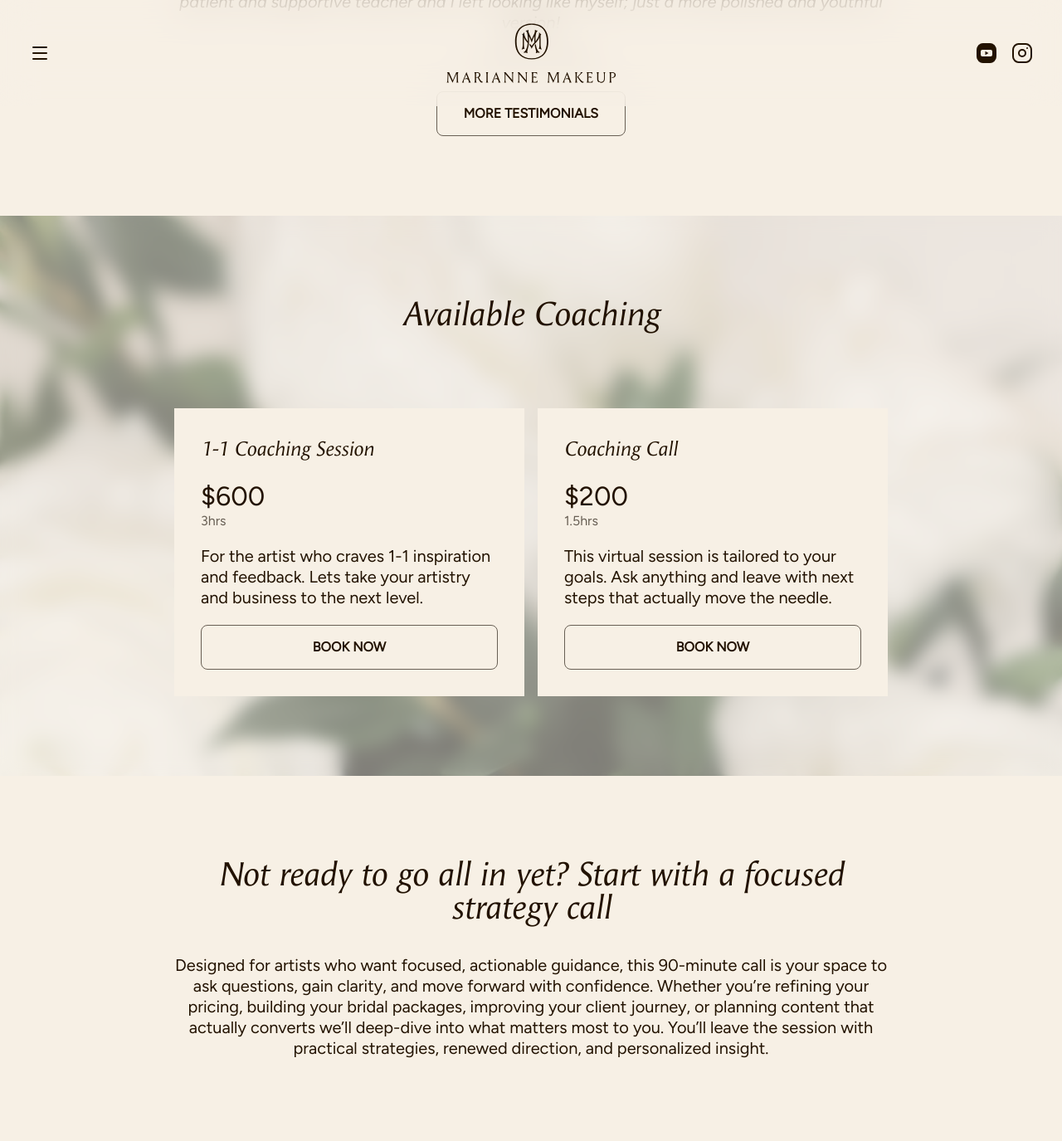
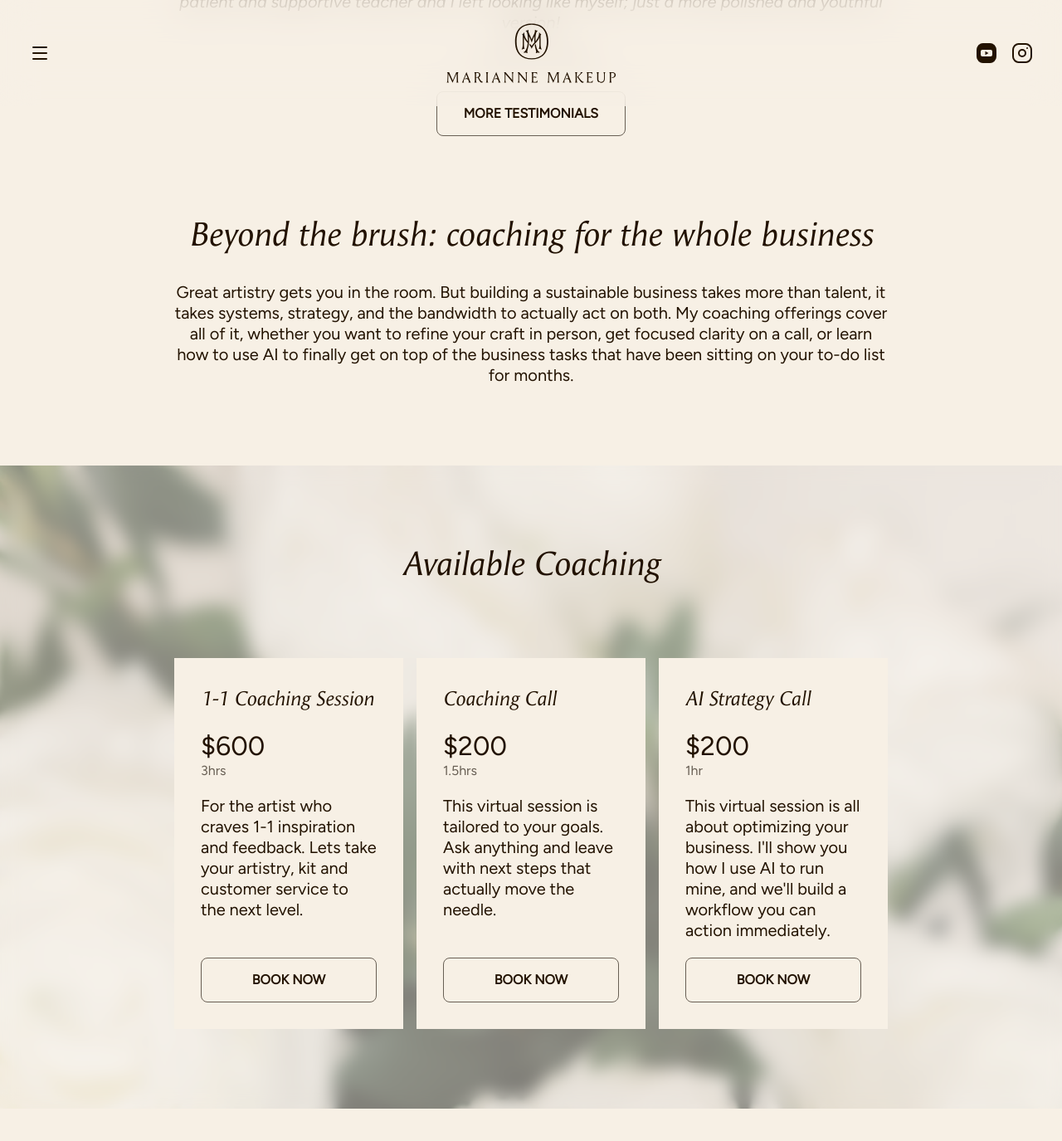
Before and after one commit to mariannemoore/mariannemoore.github.io, a Jekyll site: the page built from coaching.md, in a window 1280 px wide and 1400 px high, scrolled down 2207 px. Shown: the top 1375 px of the window at 83% size. Built offline with Jekyll 4.4.1, drawn with Linux system fonts in a browser that asks for light colours.

Commit message:
Add AI Strategy Call card and intro section to coaching page
Co-Authored-By: Claude Opus 4.7 <noreply@anthropic.com>

```diff
--- a/_data/pages/coaching.yml
+++ b/_data/pages/coaching.yml
@@ -4,9 +4,11 @@ callout-2: This isn’t just about makeup, it’s about building a sustainable,
 content-2: In the 1-1 coaching  session, we’ll spend 3 hrs together working through <span>essential</span> techniques, problem-solving strategies, kit must-haves, and best practices for hygiene and sanitation. Together, we’ll build a look step-by-step, giving you access to my full professional kit and real-time guidance throughout. You’ll also receive support in capturing content to grow your brand, plus a curated PDF of my most recommended products to help you build your dream kit. You’ll leave with new skills, renewed confidence and fresh content for your portfolio and socials.
 callout-3: Not ready to go all in yet? Start with a focused strategy call
 content-3: Designed for artists who want focused, actionable guidance, this 90-minute call is your space to ask questions, gain clarity, and move forward with confidence. Whether you’re refining your pricing, building your bridal packages, improving your client journey, or planning content that actually converts we’ll deep-dive into what matters most to you. You’ll leave the session with practical strategies, renewed direction, and personalized insight.
+callout-4: "Beyond the brush: coaching for the whole business"
+content-4: Great artistry gets you in the room. But building a sustainable business takes more than talent, it takes systems, strategy, and the bandwidth to actually act on both. My coaching offerings cover all of it, whether you want to refine your craft in person, get focused clarity on a call, or learn how to use AI to finally get on top of the business tasks that have been sitting on your to-do list for months.
 coaching:
   - title: 1-1 Coaching Session
-    content: For the artist who craves 1-1 inspiration and feedback. Lets take your artistry and business to the next level.
+    content: For the artist who craves 1-1 inspiration and feedback. Lets take your artistry, kit and customer service to the next level.
     price: $600
     time: 3hrs
     url: https://mariannemakeup.hbportal.co/public/artistcoaching/1-Lesson_Inquiry_Form
@@ -15,3 +17,8 @@ coaching:
     price: $200
     time: 1.5hrs
     url: https://mariannemakeup.hbportal.co/public/coachingcall
+  - title: AI Strategy Call
+    content: This virtual session is all about optimizing your business. I'll show you how I use AI to run mine, and we'll build a workflow you can action immediately.
+    price: $200
+    time: 1hr
+    url: https://mariannemakeup.hbportal.co/public/69ed90dbf3433300330e0b07
--- a/_sass/lessons/_lessons.scss
+++ b/_sass/lessons/_lessons.scss
@@ -3,14 +3,17 @@
     .full-width-block-content {
         display: flex;
         flex-wrap: wrap;
+        gap: 1em;
     }
 
     .lesson-card-1,
-    .lesson-card-2 {
-        flex: 50%;
+    .lesson-card-2,
+    .lesson-card-3 {
+        flex: 1 1 0;
+        min-width: 0;
 
         @media screen and (max-width: $breakpoint-small) {
-            flex: 100%;
+            flex: 1 1 100%;
         }
 
         .button-row a {
@@ -21,22 +24,13 @@
     .lesson-card-inner {
         padding: $measure;
         background-color: $color-background;
-    }
+        height: 100%;
+        box-sizing: border-box;
+        display: flex;
+        flex-direction: column;
 
-    .lesson-card-1 .lesson-card-inner {
-        margin-right: 0.5em;
-
-        @media screen and (max-width: $breakpoint-small) {
-            margin: 0;
-            margin-bottom: 1em;
-        }
-    }
-
-    .lesson-card-2 .lesson-card-inner {
-        margin-left: 0.5em;
-
-        @media screen and (max-width: $breakpoint-small) {
-            margin: 0;
+        .button-row {
+            margin-top: auto;
         }
     }
 
--- a/coaching.md
+++ b/coaching.md
@@ -62,6 +62,12 @@ content=site.data.pages.coaching.content-2
 
 {% include lessons/testimonial-block.html testimonial=1 %}
 
+{%
+include content-block.html
+h2=site.data.pages.coaching.callout-4
+content=site.data.pages.coaching.content-4
+%}
+
 {% include coaching/coaching-options.html %}
 
 {%
```
